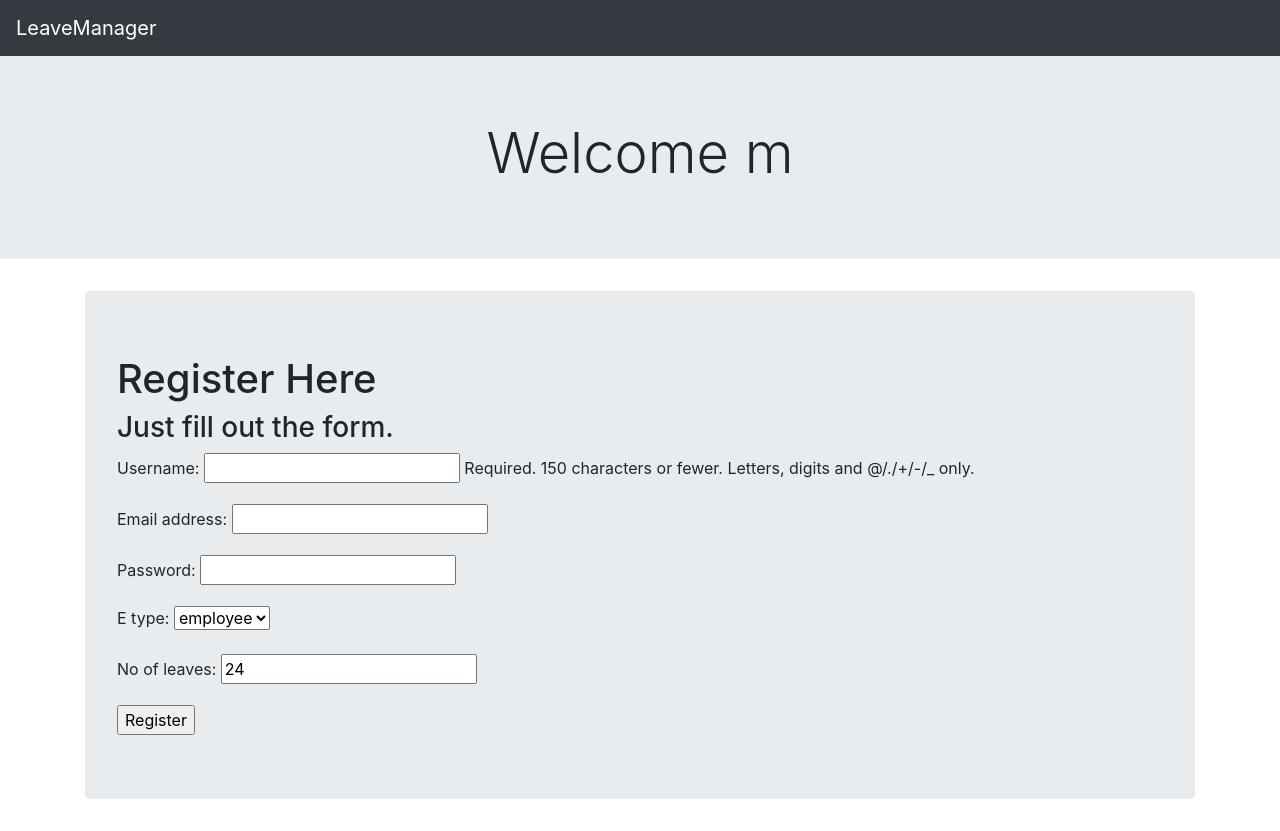
After one commit to amanbaid99/leave_manager_django, a Django app: page /register/ in a window 1280 px wide. The commit adds this page. Run offline with Django 3.2, Linux system fonts and the light colour scheme; a user stored in the database is signed in; some libraries are stand-ins or nearby versions.

Commit message:
users adding successfull,registration form succesfull with access control

```diff
--- a/leaveApp/admin.py
+++ b/leaveApp/admin.py
@@ -1,6 +1,5 @@
 from django.contrib import admin
 from . models import *
 
-# Register your models here.
-admin.site.register(User)
+admin.site.register(Employee)
 admin.site.register(Leave)
--- /dev/null
+++ b/leaveApp/forms.py
@@ -0,0 +1,15 @@
+from django import forms
+from django.contrib.auth.models import User
+from .models import Employee
+
+class UserForm(forms.ModelForm):
+    password = forms.CharField(widget=forms.PasswordInput())
+
+    class Meta():
+        model = User
+        fields = ('username','email','password')
+
+class UserProfileInfoForm(forms.ModelForm):
+    class Meta():
+        model = Employee
+        fields = ('e_type','no_of_leaves')
--- a/leaveApp/models.py
+++ b/leaveApp/models.py
@@ -4,23 +4,26 @@ from django.utils import timezone
 import datetime
 from django.contrib import auth
 from django.conf import settings
+from django.contrib.auth.models import User
 
 
+class Employee(models.Model):
 
-class User(auth.models.User,auth.models.PermissionsMixin,models.Model):
-    EMPLOYEE='em'
-    MANAGER='mn'
+    user=models.OneToOneField(User,on_delete=models.CASCADE)
+    EMPLOYEE='employee'
+    MANAGER='manager'
+    # ADMIN='admin'
     USER_TYPE=[
         (EMPLOYEE,'employee'),
         (MANAGER,'manager'),
+        # (ADMIN,'admin'),
     ]
-    e_type=models.CharField(max_length=2,choices=USER_TYPE,default=EMPLOYEE)
+    e_type=models.CharField(max_length=10,choices=USER_TYPE,default=EMPLOYEE)
     no_of_leaves=models.IntegerField(null=False,validators=[MinValueValidator(1),
                                        MaxValueValidator(24)],default=24)
 
-
     def __str__(self):
-        return "@{}".format(self.username)
+        return self.user.username
 
 
 
@@ -28,5 +31,5 @@ class Leave(models.Model):
     user=models.ForeignKey(settings.AUTH_USER_MODEL,on_delete=models.CASCADE,null=False,blank=True)
     start_date=models.DateField(auto_now_add=False)
     end_date=models.DateField(auto_now_add=False)
-    req_date=models.DateTimeField(default=datetime.datetime.now())
+    # req_date=models.DateTimeField(default=datetime.datetime.now())
     approved=models.BooleanField(default=False,null=True,blank=False)
--- /dev/null
+++ b/leaveApp/templates/leaveApp/registration.html
@@ -0,0 +1,26 @@
+{% extends 'leaveApp/main.html' %}
+{% block content %}
+  <div class="container">
+    <div class="jumbotron">
+      {% if registered %}
+        <h1>Thank you for registering!</h1>
+      {%  elif dept == "employee" %}
+        <h1>You are not authorized</h1>
+      {% else %}
+        <h1>Register Here</h1>
+        <h3>Just fill out the form.</h3>
+
+        <form enctype="multipart/form-data" method="POST">
+          {% csrf_token %}
+          {{ user_form.as_p }}
+          {{ profile_form.as_p }}
+          <input type="submit" name="" value="Register">
+        </form>
+
+
+      {% endif %}
+
+    </div>
+  </div>
+
+{% endblock content %}
--- a/leaveApp/urls.py
+++ b/leaveApp/urls.py
@@ -6,4 +6,5 @@ from django.contrib.auth import views as auth_views
 urlpatterns=[
     path('',views.home,name='home'),
     path('login/',auth_views.LoginView.as_view(template_name='leaveApp/login.html'),name='login'),
+    path('register/',views.register,name='register'),
 ]
--- a/leaveApp/views.py
+++ b/leaveApp/views.py
@@ -2,11 +2,97 @@ from django.shortcuts import render
 from django.contrib.auth import views as auth_views
 from .models import *
 from django.views.generic import TemplateView
+from .forms import UserForm,UserProfileInfoForm
+from django.contrib.auth import authenticate, login, logout
+from django.http import HttpResponseRedirect, HttpResponse
+from django.urls import reverse
+from django.contrib.auth.decorators import login_required
 
 # Create your views here.
 
 def home(request):
-    return render(request,"leaveApp/main.html")
+    dept=None
+    user=request.user
+    if user.is_superuser:
+        print('superuser')
+    else:
+        u=User.objects.get(username=user)
+        dept=u.employee.e_type
+        print(dept)
+    context={'dept':dept}
+    return render(request,"leaveApp/home.html",context)
+
+
+def register(request):
+    dept=None
+    user=request.user
+    if user.is_superuser:
+        print('superuser')
+    else:
+        u=User.objects.get(username=user)
+        dept=u.employee.e_type
+        print(dept)
+
+
+
+    registered = False
+
+    if request.method == 'POST':
+
+        # Get info from "both" forms
+        # It appears as one form to the user on the .html page
+        user_form = UserForm(data=request.POST)
+        profile_form = UserProfileInfoForm(data=request.POST)
+
+        # Check to see both forms are valid
+        if user_form.is_valid() and profile_form.is_valid():
+
+            # Save User Form to Database
+            user = user_form.save()
+
+            # Hash the password
+            user.set_password(user.password)
+
+            # Update with Hashed password
+            user.save()
+
+            # Now we deal with the extra info!
+
+            # Can't commit yet because we still need to manipulate
+            profile = profile_form.save(commit=False)
+
+            # Set One to One relationship between
+            # UserForm and UserProfileInfoForm
+            profile.user = user
+
+            # # Check if they provided a profile picture
+            # if 'profile_pic' in request.FILES:
+            #     print('found it')
+            #     # If yes, then grab it from the POST form reply
+            #     profile.profile_pic = request.FILES['profile_pic']
+
+            # Now save model
+            profile.save()
+
+            # Registration Successful!
+            registered = True
+
+        else:
+            # One of the forms was invalid if this else gets called.
+            print(user_form.errors,profile_form.errors)
+
+    else:
+        # Was not an HTTP post so we just render the forms as blank.
+        user_form = UserForm()
+        profile_form = UserProfileInfoForm()
+
+    # This is the render and context dictionary to feed
+    # back to the registration.html file page.
+    return render(request,'leaveApp/registration.html',
+                          {'user_form':user_form,
+                           'profile_form':profile_form,
+                           'registered':registered,
+                           'dept':dept})
 
 
 class LogOutView(TemplateView):
```
Also changed, not shown: leaveApp/templates/leaveApp/home.html (+10 -0 lines), db.sqlite3, leaveApp/migrations/0001_initial.py, leaveApp/migrations/0002_auto_20200905_2252.py (deleted), leaveApp/migrations/0002_auto_20200906_1215.py (added), leaveApp/migrations/0003_auto_20200906_1216.py (added), leaveApp/migrations/0003_leave.py (deleted), leaveApp/migrations/0004_auto_20200906_1221.py (added), leaveApp/migrations/0005_auto_20200906_1227.py (added), leaveApp/migrations/0006_auto_20200906_1229.py (added), leaveApp/migrations/0007_auto_20200906_1229.py (added), leaveApp/migrations/0008_auto_20200906_1236.py (added), leaveApp/migrations/0009_auto_20200906_1409.py (added), leaveApp/migrations/0010_auto_20200906_1455.py (added).
